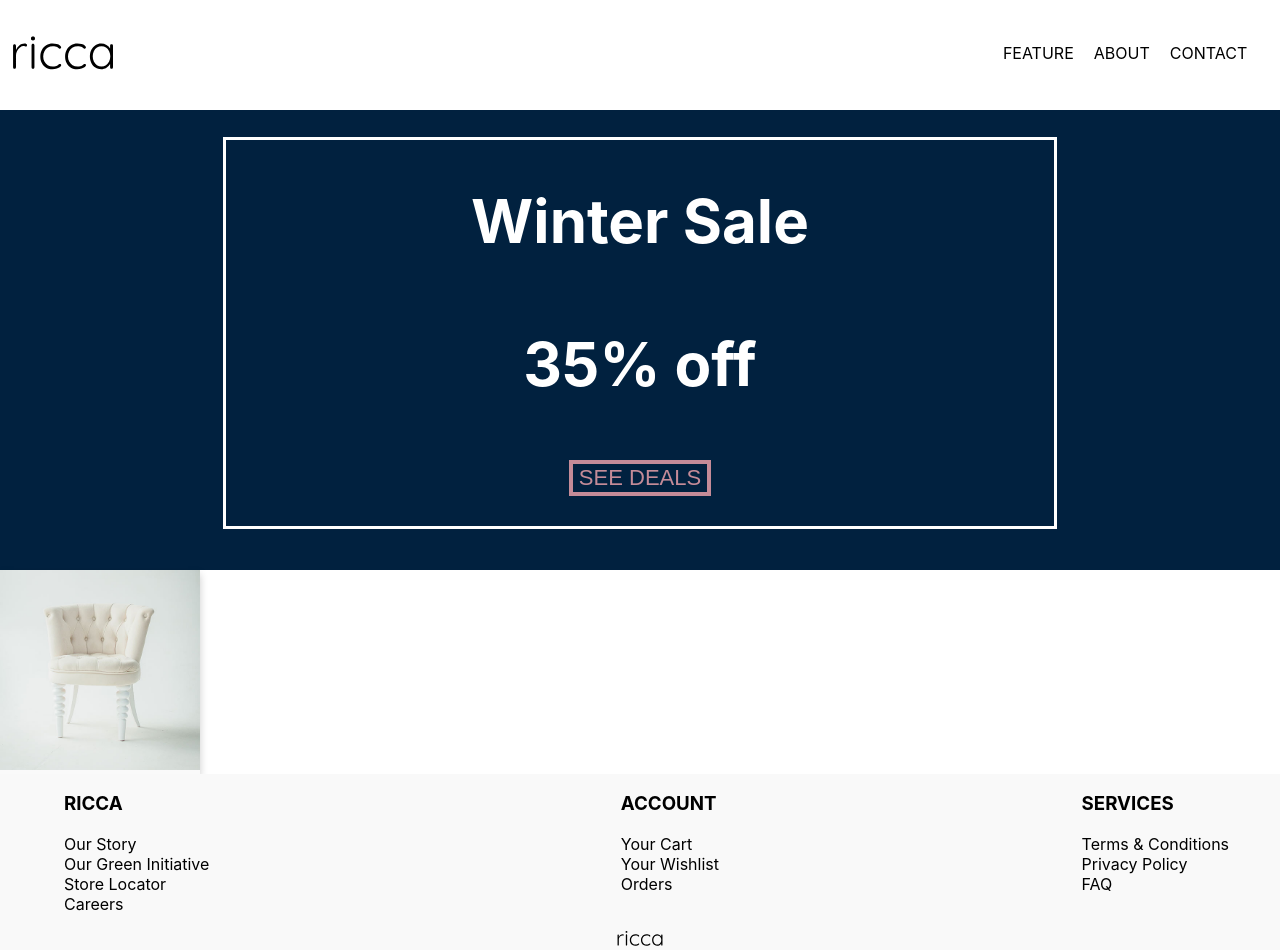
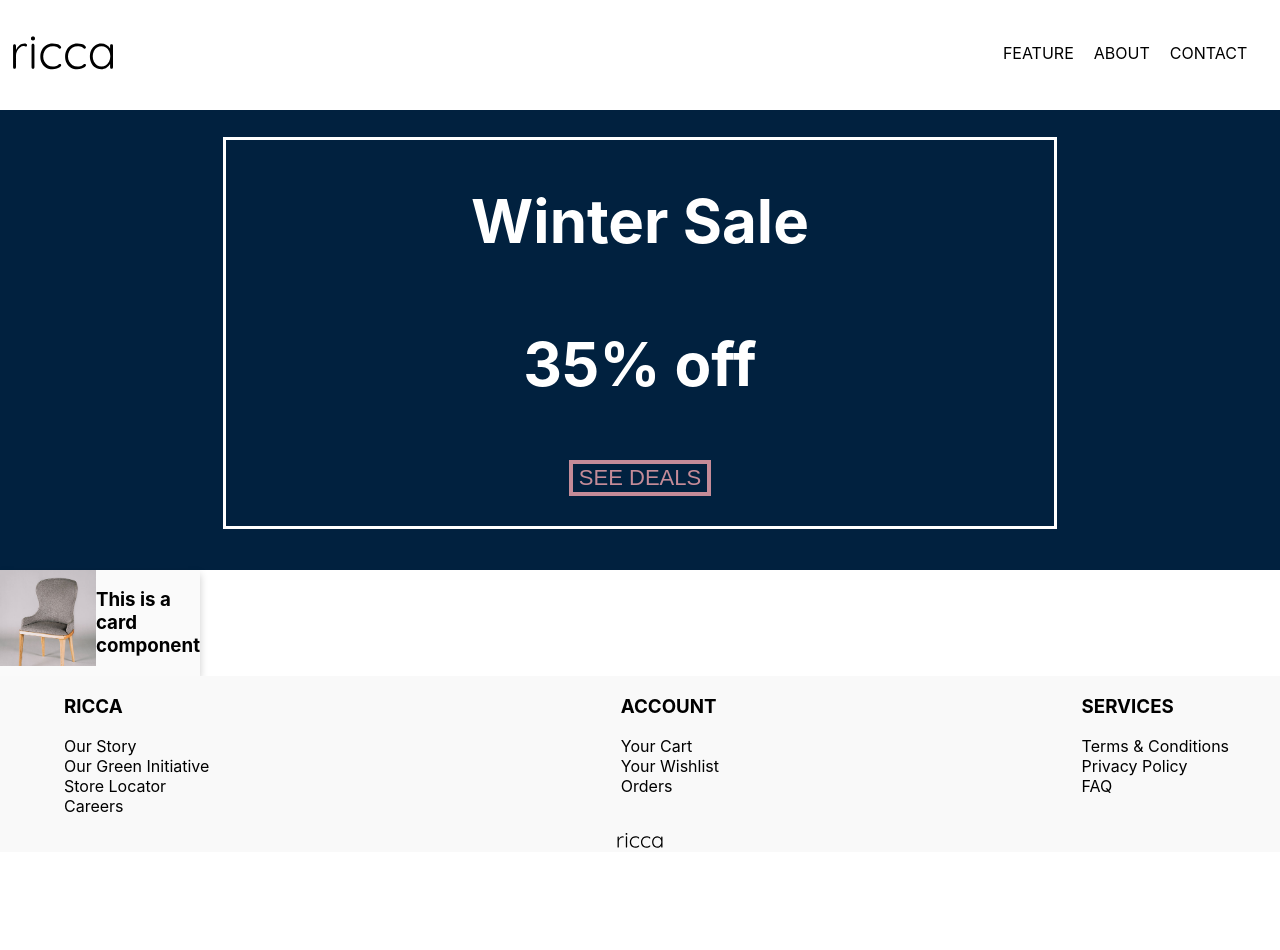
Before and after one commit to douglas86/fedsa-project-1-nextjs, a Next.js app: page / in a window 1280 px wide. After the commit the page ends 852 px from the top, so only its background shows below. Built offline with nearby package versions, Linux system fonts and the light colour scheme.

Commit message:
Created a display flex for card comp

```diff
--- a/components/Card.jsx
+++ b/components/Card.jsx
@@ -4,12 +4,15 @@ import styles from '../public/static/css/components/Card.module.css';
 const Card = () => {
     return (
         <div className={styles.card}>
-            <Image
-                src={'/static/images/chairs/chair-0.jpg'}
-                alt="chair"
-                width={500}
-                height={500}
-            />
+            <div className={styles.image}>
+                <Image
+                    src={'/static/images/chairs/chair-5.jpg'}
+                    alt="chair"
+                    width={500}
+                    height={500}
+                />
+            </div>
+            <h3>This is a card component</h3>
         </div>
     );
 };
--- a/public/static/css/components/Card.module.css
+++ b/public/static/css/components/Card.module.css
@@ -1,6 +1,10 @@
 .card {
+    display: flex;
     box-shadow: 0 4px 8px 0 rgba(0, 0, 0, 0.2);
     transition: 0.3s;
     width: 200px;
     background-color: #fafafa;
 }
+.card:hover {
+    box-shadow: 0 8px 16px 0 rgba(0, 0, 0, 0.2);
+}
```
